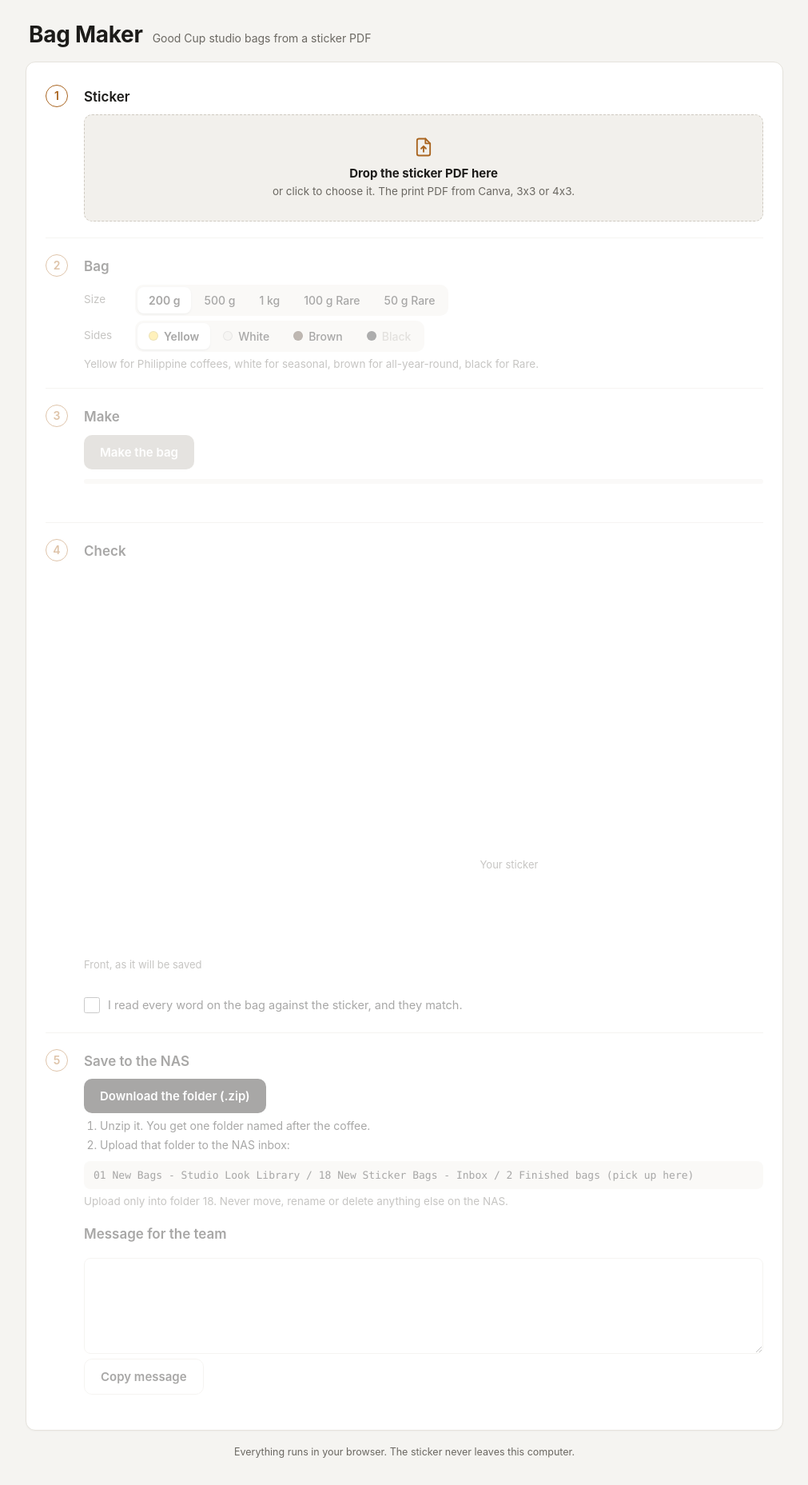
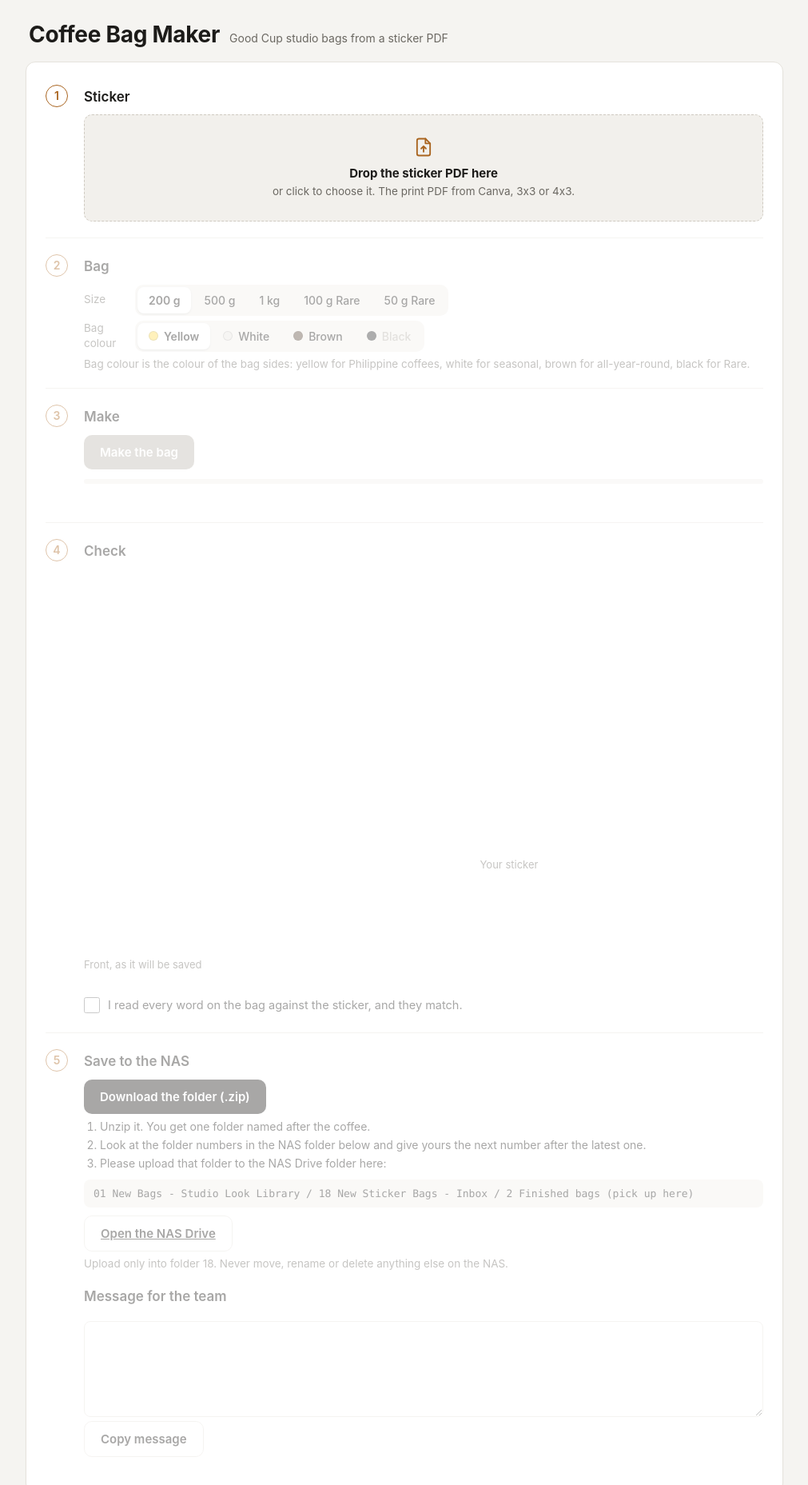
Before and after one commit to kirkvvisitacion-stack/goodcup-bagmaker, a plain HTML site: page index.html in a window 1280 px wide. Shown: the top 1857 px of the page at 80% size, without its empty margins (134-1145 px from the left). Drawn offline with Linux system fonts and the light colour scheme.

Commit message:
Coffee Bag Maker: title, Bag colour label, NAS Drive link, new team message
Co-Authored-By: Claude Sonnet 5.5 <noreply@anthropic.com>

```diff
--- a/index.html
+++ b/index.html
@@ -4,7 +4,7 @@
 <meta charset="utf-8">
 <meta name="viewport" content="width=device-width,initial-scale=1,viewport-fit=cover">
 <meta name="robots" content="noindex,nofollow">
-<title>Good Cup Bag Maker</title>
+<title>Coffee Bag Maker</title>
 <style>
 :root{
   --bg:#F5F4F1; --card:#FFFFFF; --ink:#1C1B19; --ink2:#6B6862; --line:#E6E3DD; --soft:#F2F0EC;
@@ -71,7 +71,7 @@ footer{color:var(--ink2);font-size:12.5px;text-align:center;margin-top:18px}
 </head>
 <body>
 <div class="wrap">
-  <header><h1>Bag Maker</h1><span>Good Cup studio bags from a sticker PDF</span></header>
+  <header><h1>Coffee Bag Maker</h1><span>Good Cup studio bags from a sticker PDF</span></header>
   <main class="card">
     <section class="step" id="s1">
       <div class="num">1</div>
@@ -100,12 +100,12 @@ footer{color:var(--ink2);font-size:12.5px;text-align:center;margin-top:18px}
         <h2>Bag</h2>
         <div class="row"><span class="lab">Size</span><div class="seg" id="size" role="group" aria-label="Bag size">
           <button data-v="200" aria-pressed="false">200 g</button><button data-v="500" aria-pressed="false">500 g</button><button data-v="1000" aria-pressed="false">1 kg</button><button data-v="100" aria-pressed="false">100 g Rare</button><button data-v="50" aria-pressed="false">50 g Rare</button></div></div>
-        <div class="row"><span class="lab">Sides</span><div class="seg" id="sides" role="group" aria-label="Side colour">
+        <div class="row"><span class="lab">Bag colour</span><div class="seg" id="sides" role="group" aria-label="Bag colour">
           <button data-v="yellow" aria-pressed="false"><span class="dot" style="background:var(--yellow)"></span>Yellow</button>
           <button data-v="white" aria-pressed="false"><span class="dot" style="background:var(--white)"></span>White</button>
           <button data-v="brown" aria-pressed="false"><span class="dot" style="background:var(--brown)"></span>Brown</button>
           <button data-v="black" aria-pressed="false"><span class="dot" style="background:var(--black)"></span>Black</button></div></div>
-        <p class="hint">Yellow for Philippine coffees, white for seasonal, brown for all-year-round, black for Rare.</p>
+        <p class="hint">Bag colour is the colour of the bag sides: yellow for Philippine coffees, white for seasonal, brown for all-year-round, black for Rare.</p>
         <div id="bagnote"></div>
       </div>
     </section>
@@ -138,9 +138,11 @@ footer{color:var(--ink2);font-size:12.5px;text-align:center;margin-top:18px}
         <button class="btn" id="dl">Download the folder (.zip)</button>
         <ol class="how">
           <li>Unzip it. You get one folder named after the coffee.</li>
-          <li>Upload that folder to the NAS inbox:</li>
+          <li>Look at the folder numbers in the NAS folder below and give yours the next number after the latest one.</li>
+          <li>Please upload that folder to the NAS Drive folder here:</li>
         </ol>
         <div class="path">01 New Bags - Studio Look Library / 18 New Sticker Bags - Inbox / 2 Finished bags (pick up here)</div>
+        <p style="margin:10px 0 0"><a class="btn ghost" id="nas" href="https://goodcup.aar3.ug.link" target="_blank" rel="noopener">Open the NAS Drive</a></p>
         <p class="hint">Upload only into folder 18. Never move, rename or delete anything else on the NAS.</p>
         <h2 style="margin-top:18px">Message for the team</h2>
         <textarea id="msg" readonly></textarea>
--- a/js/app.js
+++ b/js/app.js
@@ -63,11 +63,11 @@ function pick(size, sides) {
   for (const b of $("size").children) b.setAttribute("aria-pressed", +b.dataset.v === size);
   for (const b of $("sides").children) { b.setAttribute("aria-pressed", b.dataset.v === sides); b.disabled = RARE(size) ? b.dataset.v !== "black" : b.dataset.v === "black"; }
   const k = key(size, sides), ready = S.keys.includes(k), msgs = [];
-  if (!ready) msgs.push(`The ${SIZE_LABEL[size]} bag with ${sides} sides is not set up yet. Post the sticker in the team chat and ask for this bag type to be added.`);
+  if (!ready) msgs.push(`The ${SIZE_LABEL[size]} bag in ${sides} is not set up yet. Post the sticker in the team chat and ask for this bag type to be added.`);
   if (S.rgb && !S.kind) msgs.push("This PDF is not a 3x3 or 4x3 sticker, so no bag can be made from it.");
   if (S.kind && KIND_FOR[size] !== S.kind) msgs.push(`The ${SIZE_LABEL[size]} bag takes the ${KIND_FOR[size]} sticker; this PDF is ${S.kind}.`);
   if (RARE(size) && S.weight && S.weight !== SIZE_LABEL[size]) msgs.push(`This is a ${S.weight} Rare sticker on the ${SIZE_LABEL[size]} bag. Pick the ${S.weight} bag.`);
-  const hint = S.rgb && S.guessed && !msgs.length ? "The file name did not say which bag this is. Check the size and the sides above before you make it." : "";
+  const hint = S.rgb && S.guessed && !msgs.length ? "The file name did not say which bag this is. Check the size and the bag colour above before you make it." : "";
   $("bagnote").innerHTML = (msgs.length ? `<div class="note warn">${msgs.join("<br>")}</div>` : "") + (hint ? `<div class="note warn">${hint}</div>` : "");
   $("make").disabled = !!msgs.length || !S.rgb || S.busy;
   clearOut(); setStep(S.rgb ? (msgs.length ? 2 : 3) : 1);
@@ -124,7 +124,7 @@ async function make() {
     $("front").src = previews.front;
     $("views").innerHTML = tags.map(t => `<figure><img src="${previews[t]}" alt="${VIEW_LABEL[t]}"><figcaption>${VIEW_LABEL[t]}</figcaption></figure>`).join("");
     if (glbURL) showSpin(glbURL);
-    $("msg").value = `\u{1F6CD}️ New bag: ${N.base}\nFront, Angled, 45 Degrees, Back, the 3D model and the sticker PDF are in the folder.\n\n18 New Sticker Bags - Inbox / 2 Finished bags (pick up here) / ${N.folder}`;
+    $("msg").value = `\u{1F6CD}️ New Coffee Bag 3D Model: ${N.base}\n\nNAS Drive: https://goodcup.aar3.ug.link\n18 New Sticker Bags - Inbox / 2 Finished bags (pick up here) / ${N.folder}`;
     status(`Done in ${((performance.now() - t0) / 1000).toFixed(0)} s. Check the front against the sticker below.`, 1);
     setStep(4); $("s4").scrollIntoView({ behavior: "smooth", block: "start" });
     S.busy = false; $("s1").inert = $("s2").inert = false; $("s1").classList.remove("off"); $("s2").classList.remove("off");
```
